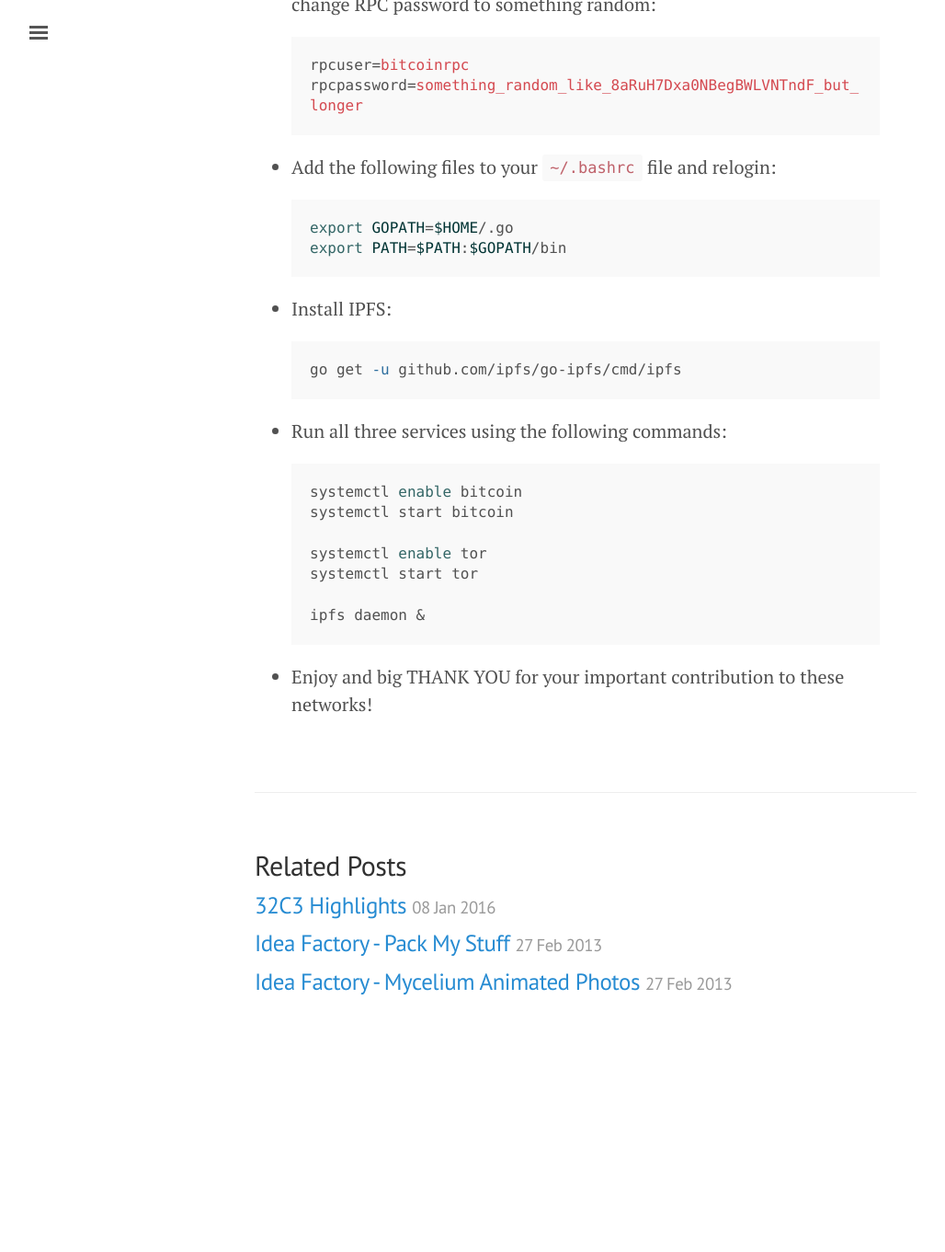
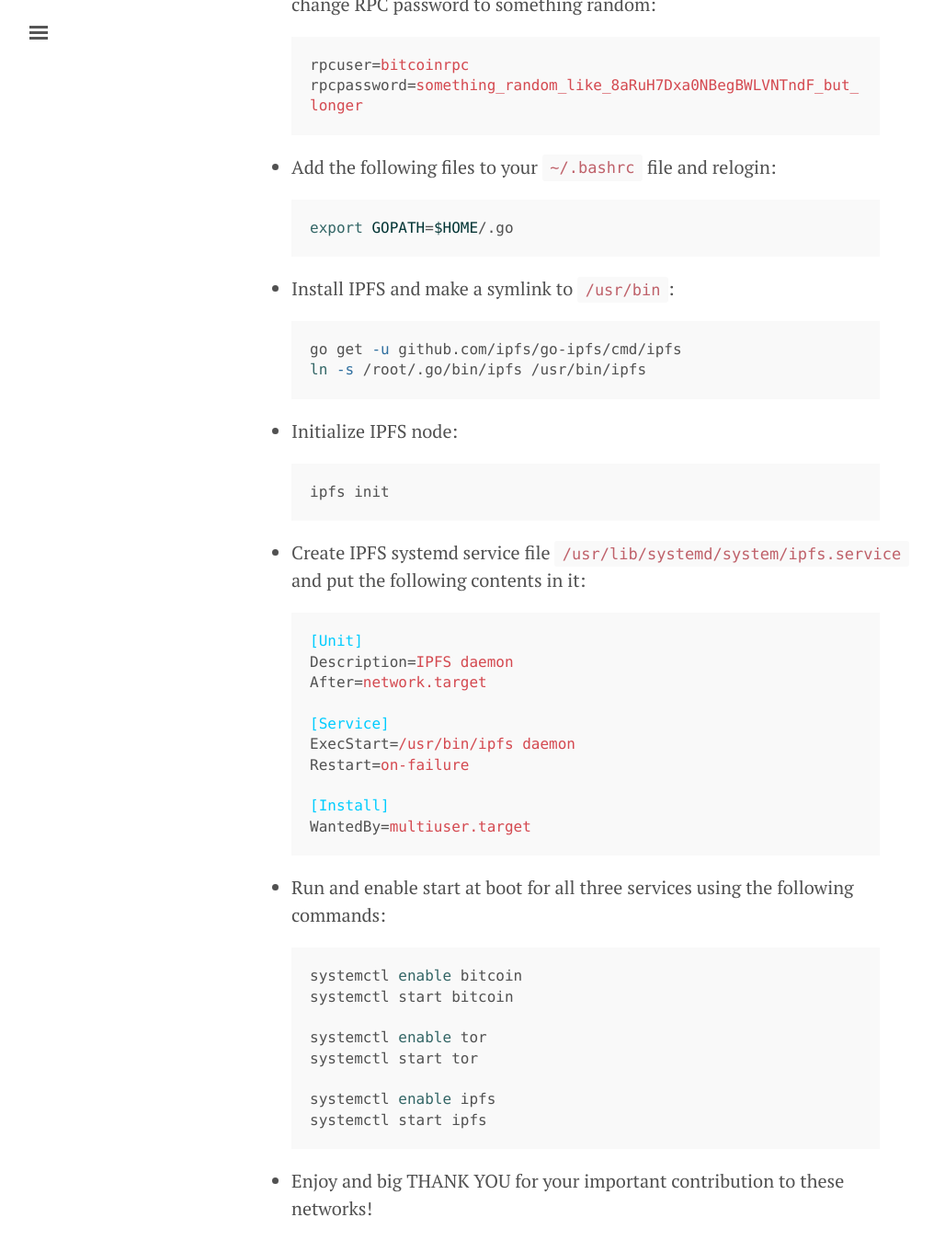
Before and after one commit to prusnak/rusnak.io, a Jekyll site: the page built from _posts/2016-01-14-lets-build-a-freedom-node.md, in a window 1280 px wide and 1400 px high, scrolled down 2982 px. Shown: the top 1361 px of the window at 92% size, without its empty margins (3-1031 px from the left). Built offline with Jekyll 4.4.1, drawn with Linux system fonts in a browser that asks for light colours; before the commit the page ends 4125 px from its top, so only the background shows below that.

Commit message:
add service file for ipfs

```diff
--- a/_posts/2016-01-14-lets-build-a-freedom-node.md
+++ b/_posts/2016-01-14-lets-build-a-freedom-node.md
@@ -84,16 +84,37 @@
 
 {% highlight bash %}
 export GOPATH=$HOME/.go
-export PATH=$PATH:$GOPATH/bin
 {% endhighlight %}
 
-* Install IPFS:
+* Install IPFS and make a symlink to `/usr/bin`:
 
 {% highlight bash %}
 go get -u github.com/ipfs/go-ipfs/cmd/ipfs
+ln -s /root/.go/bin/ipfs /usr/bin/ipfs
 {% endhighlight %}
 
-* Run all three services using the following commands:
+* Initialize IPFS node:
+
+{% highlight bash %}
+ipfs init
+{% endhighlight %}
+
+* Create IPFS systemd service file `/usr/lib/systemd/system/ipfs.service` and put the following contents in it:
+
+{% highlight ini %}
+[Unit]
+Description=IPFS daemon
+After=network.target
+
+[Service]
+ExecStart=/usr/bin/ipfs daemon
+Restart=on-failure
+
+[Install]
+WantedBy=multiuser.target
+{% endhighlight %}
+
+* Run and enable start at boot for all three services using the following commands:
 
 {% highlight bash %}
 systemctl enable bitcoin
@@ -102,7 +123,8 @@
 systemctl enable tor
 systemctl start tor
 
-ipfs daemon &
+systemctl enable ipfs
+systemctl start ipfs
 {% endhighlight %}
 
 * Enjoy and big THANK YOU for your important contribution to these networks!
```
